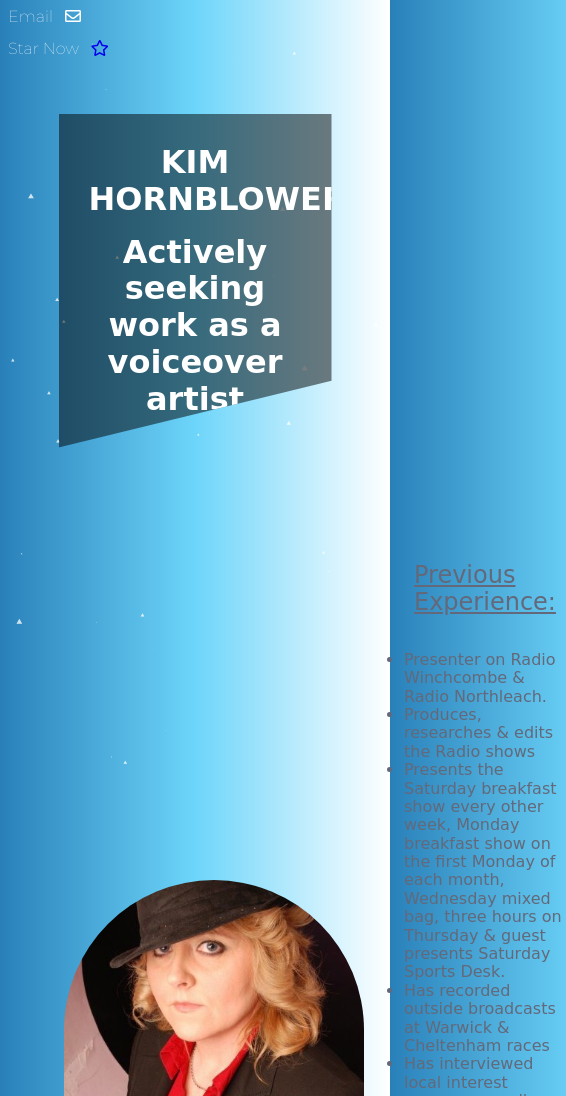
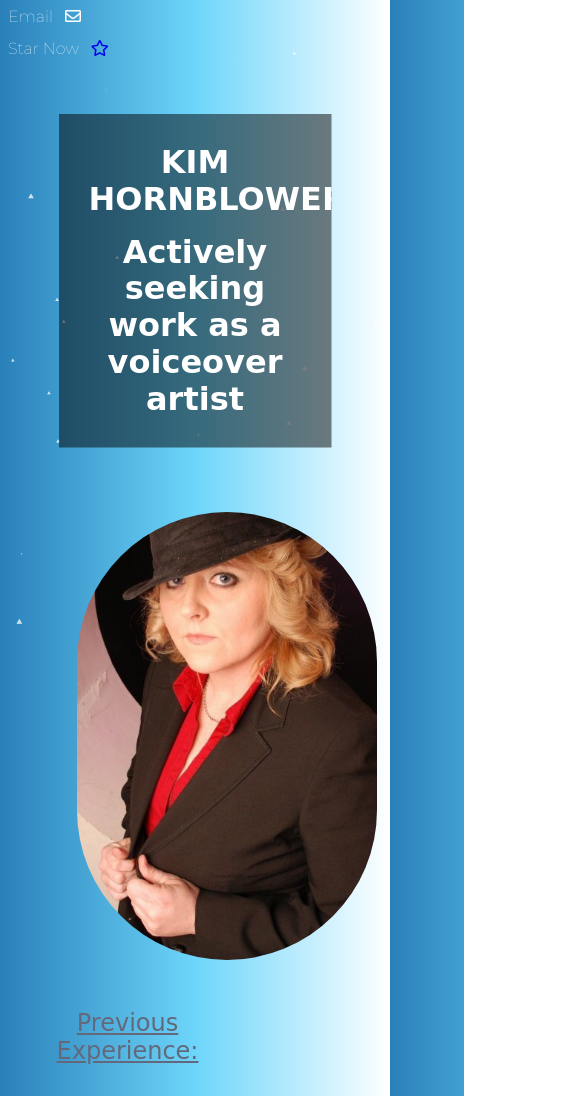
Before and after one commit to Lauratheexplorer/kimSite, a website: page index.html in a window 390 px wide. Shown: the top 1096 px of the page, 566 px wide, since content can reach past the window. Drawn offline with nearby package versions, Linux system fonts and the light colour scheme; a web font is replaced by a local one.

Commit message:
making more user friendly on small screens

```diff
--- a/style.css
+++ b/style.css
@@ -99,6 +99,13 @@ footer {
     .image2 {
         margin-top: 5px;
     }
+    #title {
+        clip-path: polygon(0 0, 100% 0, 100% 100%, 0% 100%);
+    }
+    #experience {
+        display: flex;
+        flex-direction: column;
+    }
 }
 
 @media screen and (max-width: 910px) {
```
